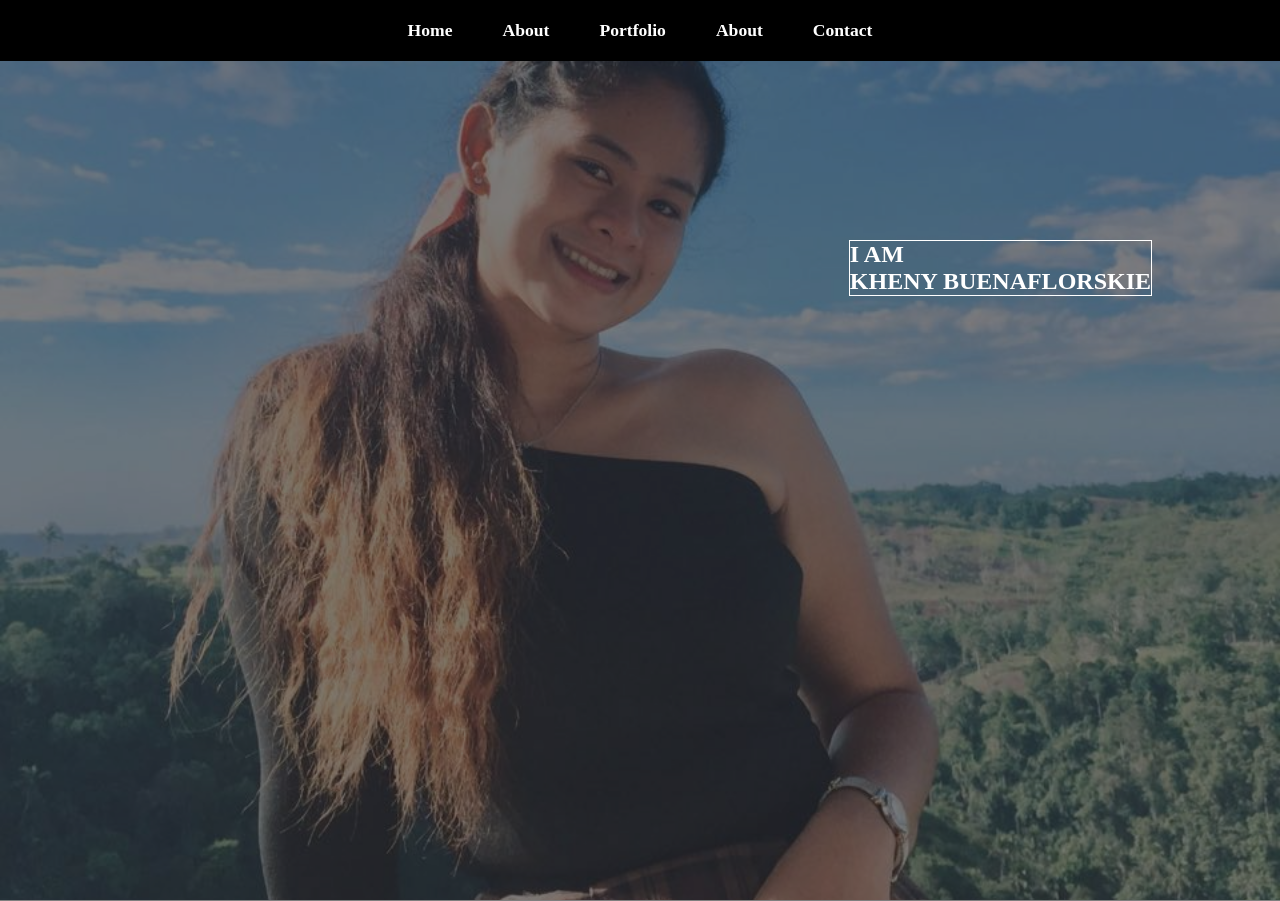
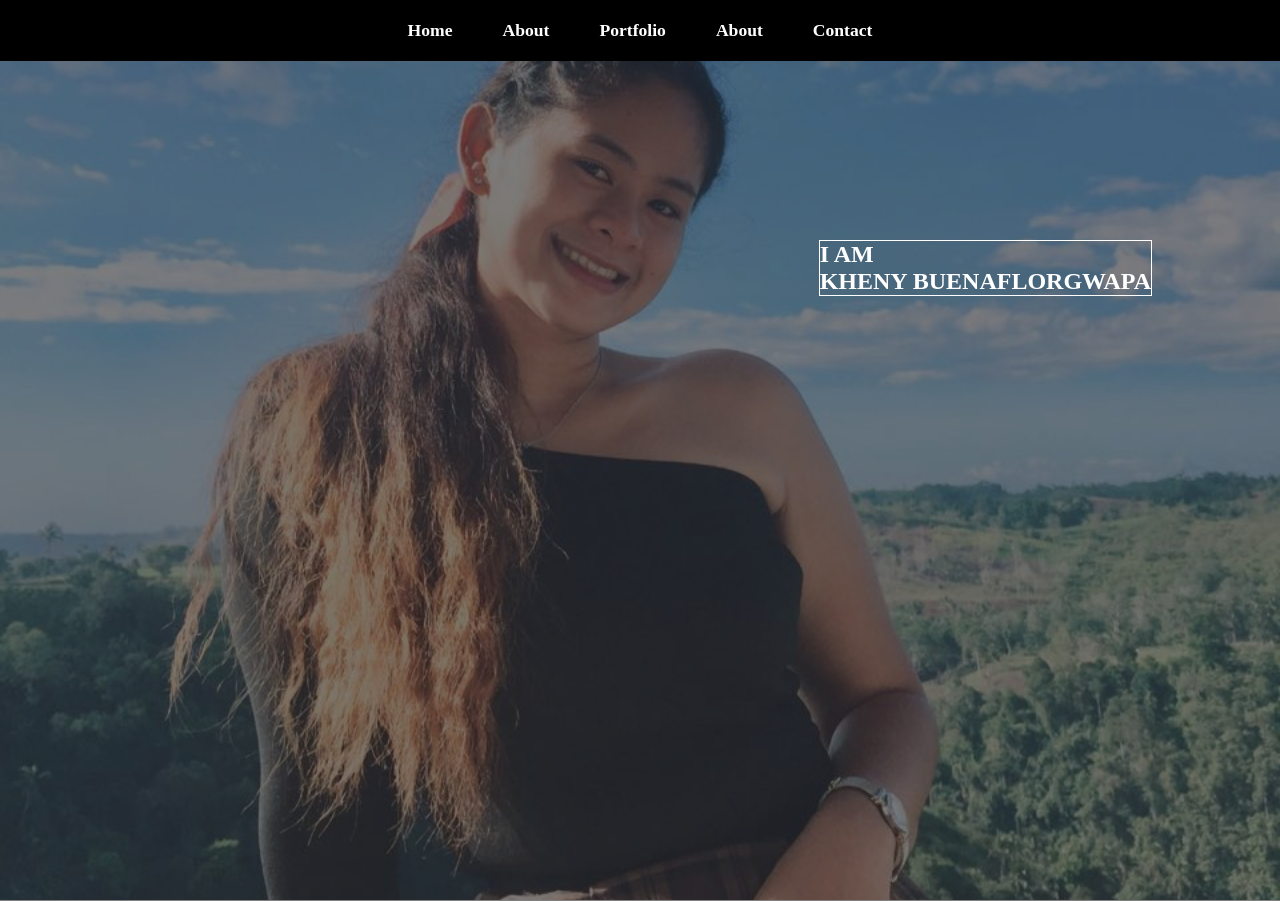
Before and after one commit to khenybuenaflor/kheny.github.io, a plain HTML site: page index.html in a window 1280 px wide. Drawn offline with Linux system fonts and the light colour scheme.

Commit message:
Update index.html

```diff
--- a/index.html
+++ b/index.html
@@ -20,7 +20,7 @@
 
     <section id="home">
         <div class="main">
-            <h1 class="headings">I AM <br>KHENY BUENAFLORSKIE</h1>
+            <h1 class="headings">I AM <br>KHENY BUENAFLORGWAPA</h1>
 
         </div>
     </section>
```
